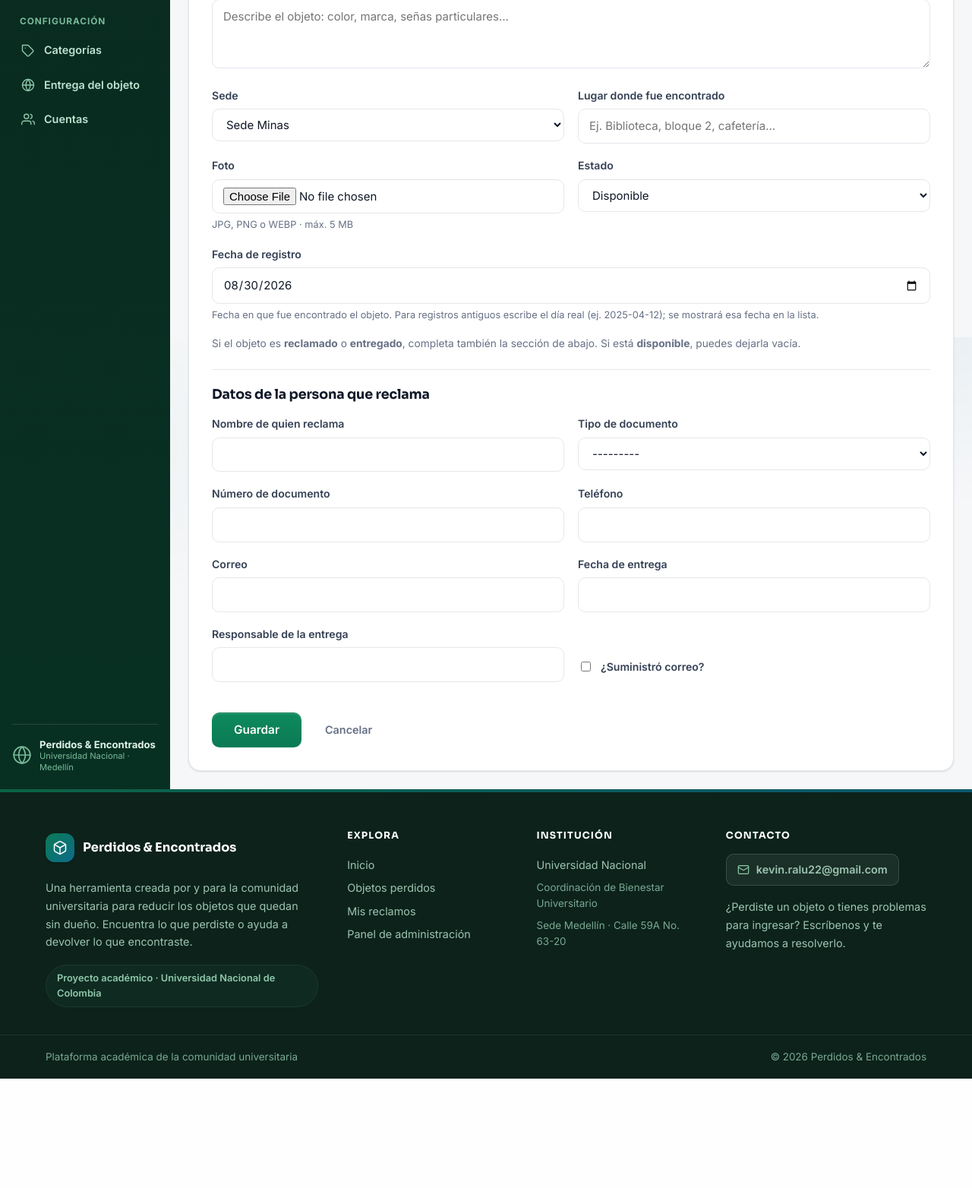
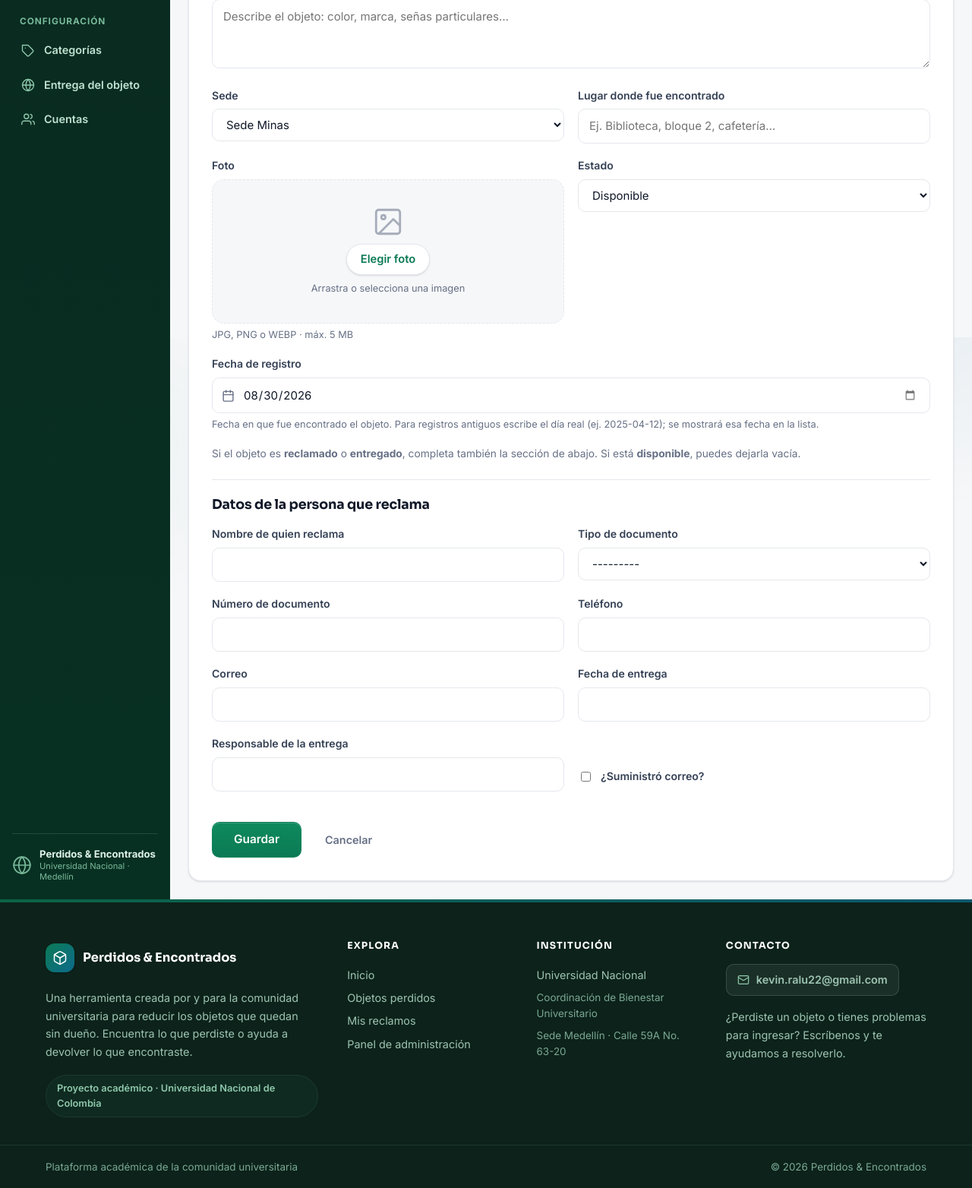
Before and after one commit to kevinramos2/Entrega-de-objetos-perdidos-, a Django app: page /panel/objetos/nuevo/ in a window 1280 px wide. Shown: the part 356-1920 px from the top of the page at 76% size. Before the commit the page ends 1776 px from the top, so only its background shows below. Run offline with Django 5.2, Linux system fonts and the light colour scheme; the visitor is signed in with stand-in values (Sample User, id 1); data comes from the database, SQL or seed files in the repository; data that the repository does not hold is empty; some libraries are stand-ins or nearby versions.

Commit message:
PDF de entrega disponible desde el listado de objetos al pasar a Entregado; subida de foto con vista previa y campo de fecha rediseñados

```diff
--- a/objetos_reclamados/registro_objetos/templates/panel/objeto_form.html
+++ b/objetos_reclamados/registro_objetos/templates/panel/objeto_form.html
@@ -50,8 +50,22 @@
   <div class="form-grid-2">
     <div class="form-campo">
       <label for="{{ form.foto.id_for_label }}">{{ form.foto.label }}</label>
-      {{ form.foto }}
+      <div class="archivo-subida">
+        <input type="file" name="{{ form.foto.name }}" id="{{ form.foto.id_for_label }}" accept="image/*"
+               class="archivo-subida-input" {% if form.foto.value %}data-foto-actual="{{ form.foto.value.url }}"{% endif %}>
+        <div class="archivo-subida-area">
+          <img class="archivo-subida-preview"
+               src="{% if form.foto.value %}{{ form.foto.value.url }}{% endif %}"
+               alt="Vista previa de la foto" {% if not form.foto.value %}hidden{% endif %}>
+          <div class="archivo-subida-vacio" {% if form.foto.value %}hidden{% endif %}>
+            <svg viewBox="0 0 24 24" fill="none" stroke="currentColor" stroke-width="1.6" stroke-linecap="round" stroke-linejoin="round"><rect x="3" y="3" width="18" height="18" rx="2" ry="2"/><circle cx="8.5" cy="8.5" r="1.5"/><polyline points="21 15 16 10 5 21"/></svg>
+            <span class="archivo-subida-accion">Elegir foto</span>
+            <span class="archivo-subida-hint">Arrastra o selecciona una imagen</span>
+          </div>
+        </div>
+      </div>
       <div class="help">JPG, PNG o WEBP · máx. 5 MB</div>
+      {% if form.foto.errors %}<div class="form-error">{{ form.foto.errors }}</div>{% endif %}
     </div>
     <div class="form-campo">
       <label for="{{ form.estado.id_for_label }}">{{ form.estado.label }}</label>
@@ -60,8 +74,12 @@
   </div>
   <div class="form-campo" style="grid-column:1/-1">
     <label for="{{ form.fecha_registro.id_for_label }}">{{ form.fecha_registro.label }}</label>
-    {{ form.fecha_registro }}
+    <div class="campo-fecha">
+      <svg viewBox="0 0 24 24" fill="none" stroke="currentColor" stroke-width="2" stroke-linecap="round" stroke-linejoin="round"><rect x="3" y="4" width="18" height="18" rx="2" ry="2"/><line x1="16" y1="2" x2="16" y2="6"/><line x1="8" y1="2" x2="8" y2="6"/><line x1="3" y1="10" x2="21" y2="10"/></svg>
+      {{ form.fecha_registro }}
+    </div>
     <div class="help">Fecha en que fue encontrado el objeto. Para registros antiguos escribe el día real (ej. 2025-04-12); se mostrará esa fecha en la lista.</div>
+    {% if form.fecha_registro.errors %}<div class="form-error">{{ form.fecha_registro.errors }}</div>{% endif %}
   </div>
 
   {% if es_nuevo %}<p class="muted" style="font-size:.86rem">Si el objeto es <b>reclamado</b> o <b>entregado</b>, completa también la sección de abajo. Si está <b>disponible</b>, puedes dejarla vacía.</p>{% endif %}
--- a/objetos_reclamados/registro_objetos/templates/panel/objetos_lista.html
+++ b/objetos_reclamados/registro_objetos/templates/panel/objetos_lista.html
@@ -77,6 +77,12 @@
                   <svg viewBox="0 0 24 24" fill="none" stroke="currentColor" stroke-width="2" stroke-linecap="round" stroke-linejoin="round"><path d="M17 3a2.83 2.83 0 0 1 4 4L7.5 20.5 2 22l1.5-5.5Z"/><path d="m15 5 4 4"/></svg>
                   Editar
                 </a>
+                {% if obj.estado == 'entregado' %}
+                <a href="{% url 'panel_objeto_formato' obj.pk %}" class="menu-item">
+                  <svg viewBox="0 0 24 24" fill="none" stroke="currentColor" stroke-width="2" stroke-linecap="round" stroke-linejoin="round"><path d="M21 15v4a2 2 0 0 1-2 2H5a2 2 0 0 1-2-2v-4"/><polyline points="7 10 12 15 17 10"/><line x1="12" y1="15" x2="12" y2="3"/></svg>
+                  Formato de entrega (PDF)
+                </a>
+                {% endif %}
                 <form method="post" action="{% url 'panel_objeto_estado' obj.pk %}" data-menu-estado>
                   {% csrf_token %}
                   <span class="menu-label">Estado</span>
--- a/objetos_reclamados/registro_objetos/urls.py
+++ b/objetos_reclamados/registro_objetos/urls.py
@@ -26,6 +26,7 @@ urlpatterns = [
     path('panel/objetos/<int:pk>/editar/', views.panel_objeto_editar, name='panel_objeto_editar'),
     path('panel/objetos/<int:pk>/eliminar/', views.panel_objeto_eliminar, name='panel_objeto_eliminar'),
     path('panel/objetos/<int:pk>/estado/', views.panel_objeto_estado, name='panel_objeto_estado'),
+    path('panel/objetos/<int:pk>/formato/', views.panel_objeto_formato, name='panel_objeto_formato'),
     path('panel/solicitudes/', views.panel_solicitudes, name='panel_solicitudes'),
     path('panel/solicitudes/<int:pk>/', views.panel_solicitud_detalle, name='panel_solicitud_detalle'),
     path('panel/solicitudes/<int:pk>/decidir/', views.panel_solicitud_decision, name='panel_solicitud_decidir'),
--- a/objetos_reclamados/registro_objetos/views.py
+++ b/objetos_reclamados/registro_objetos/views.py
@@ -468,10 +468,55 @@ def panel_objeto_estado(request, pk):
             objeto.fecha_entrega = timezone.now().strftime('%Y-%m-%d')
         if not objeto.responsable_entrega:
             objeto.responsable_entrega = request.user.get_full_name() or request.user.username
+        # Si hay una solicitud aprobada para este objeto, se marca como entregada
+        # para que el formato quede disponible a partir de la solicitud también.
+        solicitud_aprobada = SolicitudReclamacion.objects.filter(
+            objeto=objeto,
+            estado=SolicitudReclamacion.Estados.APROBADA,
+        ).order_by('pk').first()
+        if solicitud_aprobada:
+            solicitud_aprobada.marcar_entregado(request.user, fecha=objeto.fecha_entrega)
     objeto.estado = nuevo
     objeto.save()
-    messages.success(request, f'El objeto pasó a estado «{objeto.get_estado_display()}».')
+    mensaje = f'El objeto pasó a estado «{objeto.get_estado_display()}».'
+    if nuevo == ObjetoReclamado.Estados.ENTREGADO:
+        mensaje += ' Ya puedes descargar el formato de entrega (PDF) desde este listado.'
+    messages.success(request, mensaje)
     return redirect('panel_objetos')
+
+
+@staff_member_required
+def panel_objeto_formato(request, pk):
+    """Genera y descarga el PDF de entrega de un objeto ya entregado."""
+    from .formato_entrega import generar_formato_entrega_objeto
+    from django.http import HttpResponse
+
+    objeto = get_object_or_404(ObjetoReclamado, pk=pk)
+    if objeto.estado != ObjetoReclamado.Estados.ENTREGADO:
+        messages.error(request, 'El objeto debe estar en estado «Entregado» para generar el formato.')
+        return redirect('panel_objetos')
+
+    # Prioriza la solicitud aprobada (datos del estudiante) si existe.
+    solicitud_aprobada = SolicitudReclamacion.objects.filter(
+        objeto=objeto,
+        estado=SolicitudReclamacion.Estados.APROBADA,
+        fecha_entrega__isnull=False,
+    ).order_by('pk').first()
+    if solicitud_aprobada:
+        solicitud_aprobada.formato_descargado = True
+        solicitud_aprobada.save(update_fields=['formato_descargado'])
+        pdf_bytes = generar_formato_entrega(solicitud_aprobada)
+    else:
+        pdf_bytes = generar_formato_entrega_objeto(
+            objeto,
+            nombre_encargado=objeto.responsable_entrega or
+            (request.user.get_full_name() or request.user.username),
+        )
+
+    nombre = f'formato_entrega_{objeto.pk}.pdf'
+    respuesta = HttpResponse(pdf_bytes, content_type='application/pdf')
+    respuesta['Content-Disposition'] = f'attachment; filename="{nombre}"'
+    return respuesta
 
 
 @staff_member_required
--- a/objetos_reclamados/static/css/estilos.css
+++ b/objetos_reclamados/static/css/estilos.css
@@ -344,6 +344,45 @@ img { max-width: 100%; }
 .form-check { display: flex; align-items: center; gap: 10px; }
 .form-check input { width: auto; }
 .errores-form { background: var(--danger-50); border: 1px solid #f5c6c0; color: #b42318; border-radius: var(--radius-sm); padding: 12px 16px; margin-bottom: 18px; font-size: .9rem; }
+
+/* ---------- Subida de foto ---------- */
+.archivo-subida { position: relative; }
+.archivo-subida-input { position: absolute; width: 1px; height: 1px; opacity: 0; overflow: hidden; clip: rect(0 0 0 0); }
+.archivo-subida-area {
+  position: relative; display: flex; align-items: center; justify-content: center;
+  min-height: 190px; border: 1.5px dashed var(--line); border-radius: var(--radius);
+  background: var(--bg); overflow: hidden; cursor: pointer;
+  transition: border .15s, background .15s;
+}
+.archivo-subida-area:hover { border-color: var(--primary); background: var(--primary-50); }
+.archivo-subida-area.dragging { border-color: var(--primary); background: var(--primary-50); }
+.archivo-subida-preview { width: 100%; height: 100%; max-height: 260px; object-fit: contain; }
+.archivo-subida-vacio {
+  display: flex; flex-direction: column; align-items: center; gap: 8px;
+  color: var(--muted); text-align: center; padding: 24px;
+}
+.archivo-subida-vacio svg { width: 42px; height: 42px; opacity: .55; }
+.archivo-subida-accion {
+  font-weight: 600; color: var(--primary); font-size: .92rem;
+  background: #fff; border: 1px solid var(--line); border-radius: 999px; padding: 8px 18px;
+  box-shadow: var(--shadow-sm);
+}
+.archivo-subida-hint { font-size: .8rem; }
+
+/* ---------- Campo de fecha ---------- */
+.campo-fecha { position: relative; }
+.campo-fecha svg {
+  position: absolute; left: 13px; top: 50%; transform: translateY(-50%);
+  width: 17px; height: 17px; color: var(--muted); pointer-events: none;
+}
+.campo-fecha input[type=date] { padding-left: 40px; }
+.campo-fecha input[type=date]::-webkit-calendar-picker-indicator {
+  cursor: pointer; opacity: .55; transition: opacity .15s; padding: 4px;
+}
+.campo-fecha input[type=date]::-webkit-calendar-picker-indicator:hover { opacity: 1; }
+.campo-fecha input[type=date]::-webkit-datetime-edit { color: var(--ink); }
+.campo-fecha input[type=date]:invalid::-webkit-datetime-edit { color: transparent; }
+
 
 /* ---------- Autenticacion ---------- */
 .auth-wrap { min-height: calc(100vh - 64px); display: grid; place-items: center; padding: 40px 0; position: relative; overflow: hidden; background: var(--bg); }
```
Also changed, not shown: objetos_reclamados/registro_objetos/formato_entrega.py (+55 -13 lines), objetos_reclamados/static/js/app.js (+43 -0 lines).
